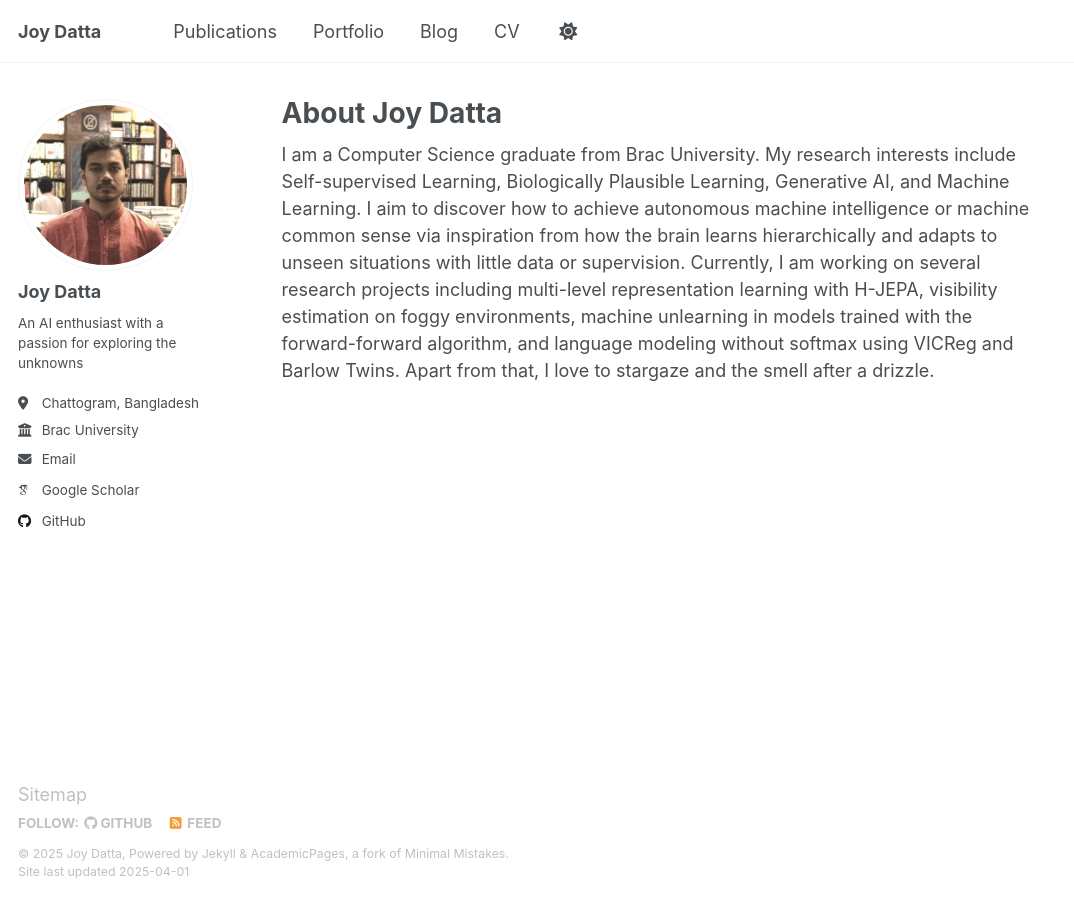
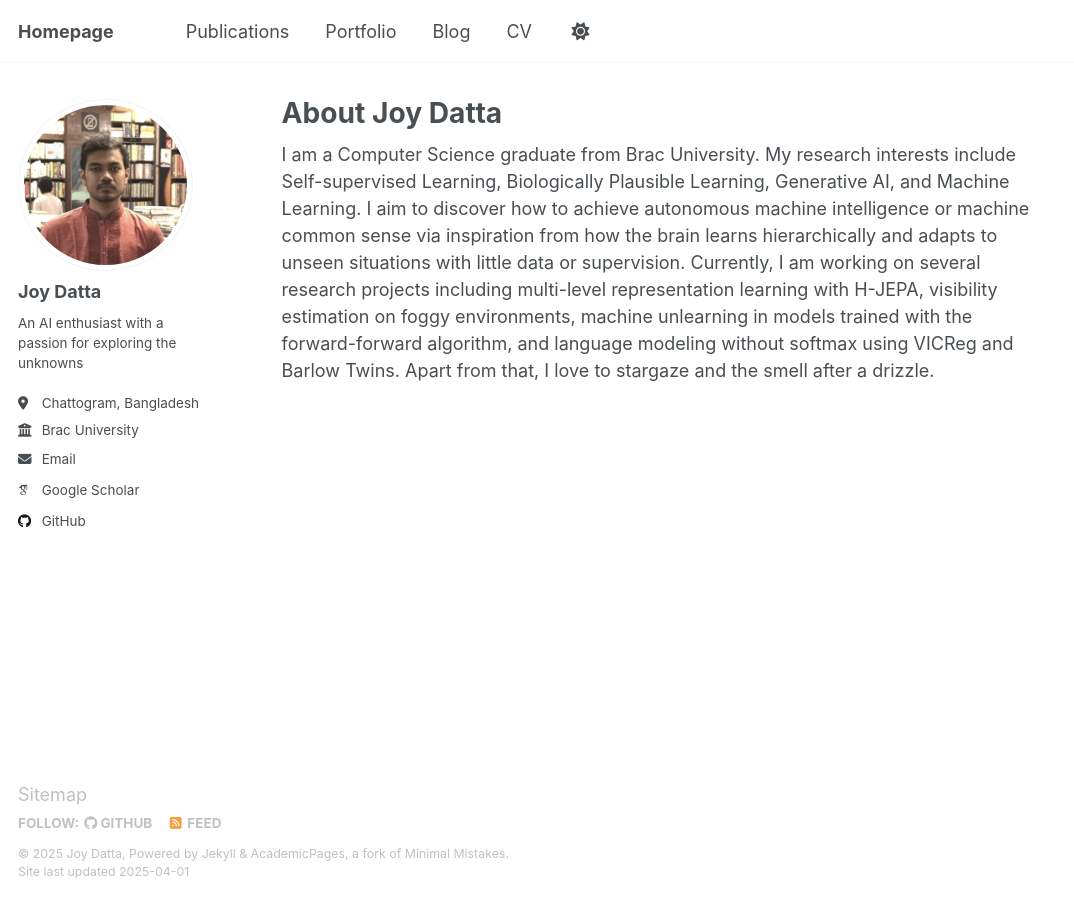
Before and after one commit to joy-datta/joy-datta.github.io, a Jekyll site: the page built from _pages/about.md, in a window 1280 px wide. Shown: the whole page, without its empty margins (0-1074 px from the left). Built offline with Jekyll 4.4.1, drawn with Linux system fonts in a browser that asks for light colours; some web fonts are replaced.

Commit message:
Update _config.yml

```diff
--- a/_config.yml
+++ b/_config.yml
@@ -9,7 +9,7 @@
 # Basic Site Settings
 locale                   : "en-US"
 site_theme               : "default"
-title                    : "Joy Datta"
+title                    : "Homepage"
 title_separator          : "-"
 name                     : &name "Joy Datta"
 description              : &description "An AI enthusiast with a passion for exploring the unknowns"
```
